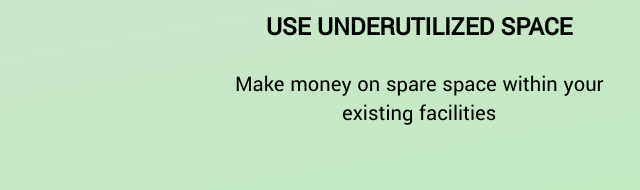
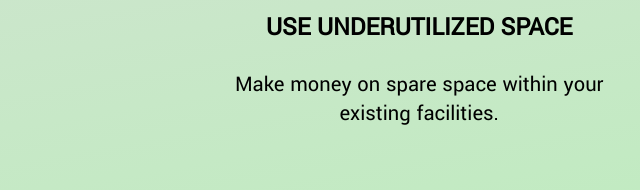
Before and after one commit to lukino999/FCC-Product-Landing-Page, a plain HTML site: page index.html in a window 1280 px wide. Shown: the part 610-800 px from the top of the page, 16-656 px from the left. Drawn offline with Linux system fonts and the light colour scheme.

Commit message:
Fix punctuation.

```diff
--- a/index.html
+++ b/index.html
@@ -41,7 +41,7 @@
           <div class="whyCard">
             <i class="fas fa-boxes"></i>
             <h3>Use underutilized space</h3>
-            <p>Make money on spare space within your existing facilities</p>
+            <p>Make money on spare space within your existing facilities.</p>
           </div>
           <div class="whyCard">
             <i class="fas fa-user-tie"></i>
```
